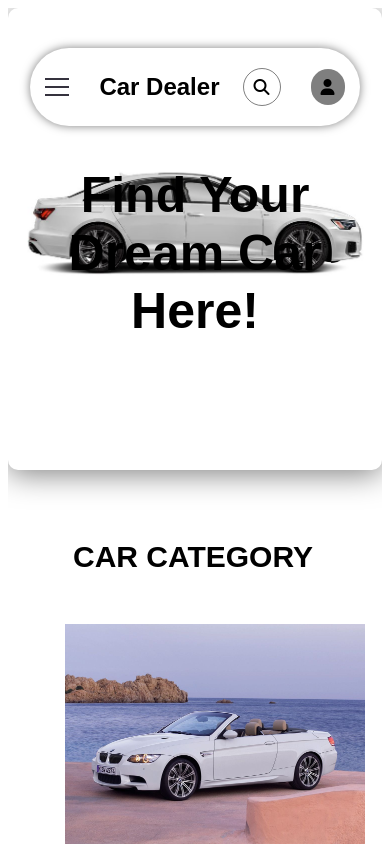
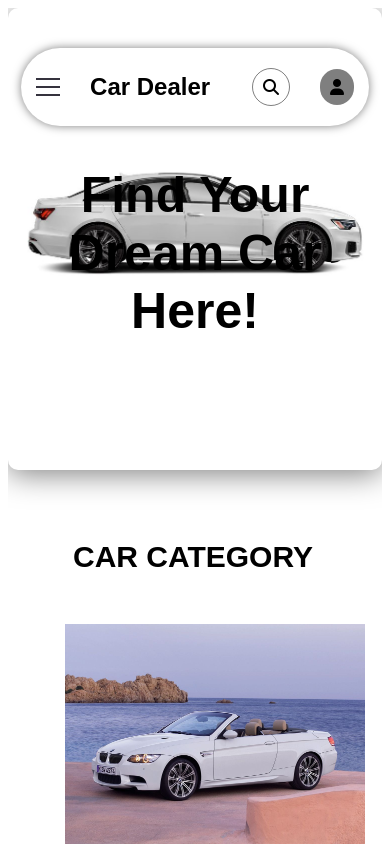
Before and after one commit to Bigoluwagentle/Abdulmalik-Car, a React (Create React App) app: page / in a window 390 px wide. Shown: the top 844 px of the page. Built offline with nearby package versions, Linux system fonts and the light colour scheme.

Commit message:
Initial commit

```diff
--- a/src/Components/Header.css
+++ b/src/Components/Header.css
@@ -321,7 +321,7 @@
             min-height: 50vh;
             background-size: 350px;
             header{
-                width: 80%;
+                width: 85%;
                 min-height: 10px;
                 padding: 5px 15px;
                 > div{
```
